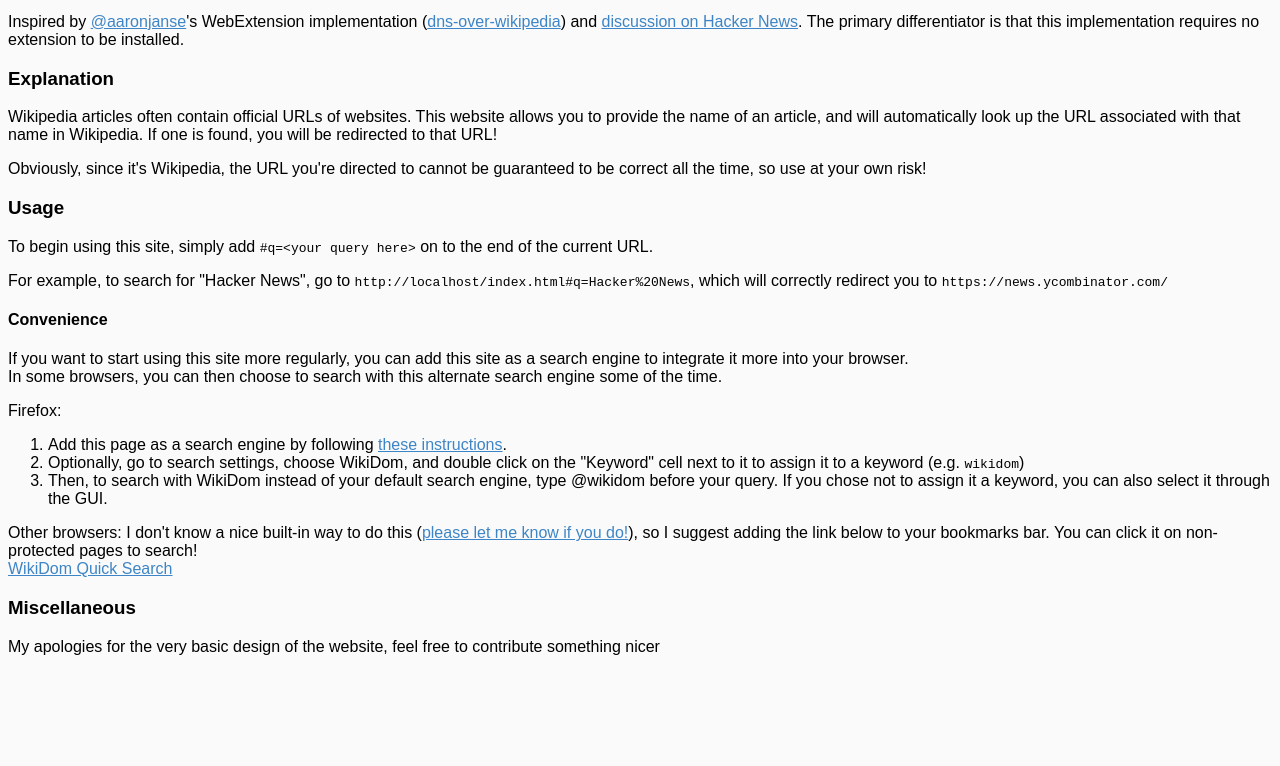
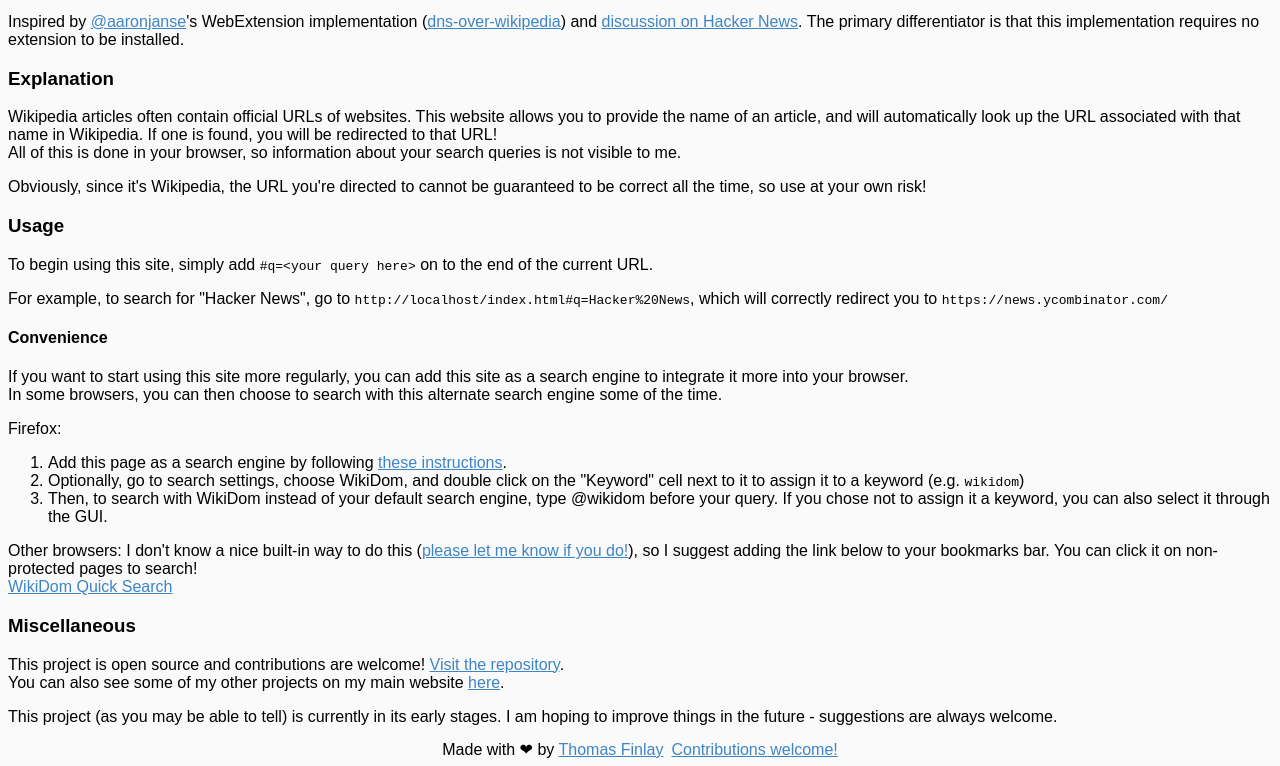
Before and after one commit to tfinlay/wikidom, a plain HTML site: page index.html in a window 1280 px wide. Shown: the part 101-867 px from the top of the page. Before the commit the page ends 800 px from the top, so only its background shows below. Drawn offline with Linux system fonts and the light colour scheme.

Commit message:
Improved documentation a bit. Added license.

```diff
--- a/index.html
+++ b/index.html
@@ -31,6 +31,7 @@
     Wikipedia articles often contain official URLs of websites.
     This website allows you to provide the name of an article, and will automatically look up the URL associated with that name in Wikipedia.
     If one is found, you will be redirected to that URL!<br/>
+    All of this is done in your browser, so information about your search queries is not visible to me.
 </p>
 <p>
     Obviously, since it's Wikipedia, the URL you're directed to cannot be guaranteed to be correct all the time, so use at your own risk!
@@ -53,13 +54,13 @@
 <p>
     Firefox:
     <ol>
-        <li>Add this page as a search engine by following <a href="https://support.mozilla.org/en-US/kb/add-or-remove-search-engine-firefox#w_add-a-search-engine-from-the-address-bar">these instructions</a>.</li>
+        <li>Add this page as a search engine by following <a href="https://support.mozilla.org/en-US/kb/add-or-remove-search-engine-firefox#w_add-a-search-engine-from-the-address-bar" target="_blank">these instructions</a>.</li>
         <li>Optionally, go to search settings, choose WikiDom, and double click on the "Keyword" cell next to it to assign it to a keyword (e.g. <code>wikidom</code>)</li>
         <li>Then, to search with WikiDom instead of your default search engine, type @wikidom before your query. If you chose not to assign it a keyword, you can also select it through the GUI.</li>
     </ol>
 </p>
 <p>
-    Other browsers: I don't know a nice built-in way to do this (<a href="https://tfinlay.io/#contact">please let me know if you do!</a>), so I suggest adding the link below to your bookmarks bar. You can click it on non-protected pages to search!<br/>
+    Other browsers: I don't know a nice built-in way to do this (<a href="https://github.com/tfinlay/wikidom/issues/1">please let me know if you do!</a>), so I suggest adding the link below to your bookmarks bar. You can click it on non-protected pages to search!<br/>
     <a href="javascript:(()=>{const query=prompt('What would you like to search with WikiDom?'); if (query){window.open('https://wikidom.tfinlay.io/#q=' + encodeURIComponent(query))} })()">WikiDom Quick Search</a>
 </p>
 
@@ -70,8 +71,17 @@
 <h3>Miscellaneous</h3>
 
 <p>
-    My apologies for the very basic design of the website, feel free to contribute something nicer
+    This project is open source and contributions are welcome! <a href="https://github.com/tfinlay/wikidom">Visit the repository</a>.<br/>
+    You can also see some of my other projects on my main website <a href="https://tfinlay.io">here</a>.
 </p>
 
+<p>
+    This project (as you may be able to tell) is currently in its early stages. I am hoping to improve things in the future - suggestions are always welcome.
+</p>
+
+<footer>
+    <span>Made with ❤ by <a href="https://github.com/tfinlay" target="_blank">Thomas Finlay</a></span>
+    <span><a href="https://github.com/tfinlay/wikidom" target="_blank">Contributions welcome!</a></span>
+</footer>
 </body>
 </html>
--- a/index.js
+++ b/index.js
@@ -79,6 +79,12 @@ const findRedirectUrlForWikiArticle = async (articleId) => {
     if (params.has('q')) {
         // We have a query!
         // DNS redirect time.
+
+        if (params.get('q').toLowerCase() === 'rick astley') {
+            window.open("https://www.youtube.com/watch?v=dQw4w9WgXcQ", '_self');
+            return;
+        }
+
         const articleUrl = await searchForWikiArticle(params.get('q'));
         if (articleUrl !== null) {
             const redirectUrl = await findRedirectUrlForWikiArticle(articleUrl);
--- a/main.css
+++ b/main.css
@@ -10,6 +10,18 @@ a:visited {
     color: #674ea7;
 }
 
+footer {
+    display: flex;
+    justify-content: center;
+    flex-wrap: wrap;
+    width: 100%;
+    gap: 8px;
+}
+
+footer span {
+    line-height: 1em;
+}
+
 @media (prefers-color-scheme: dark) {
     body {
         background-color: #050505;
```
Also changed, not shown: 2 other files.
